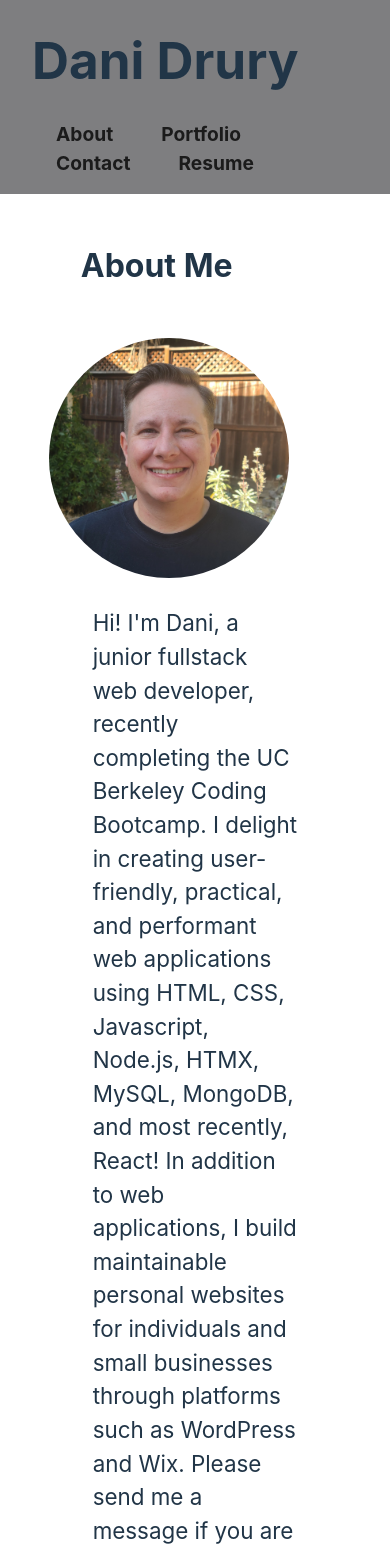
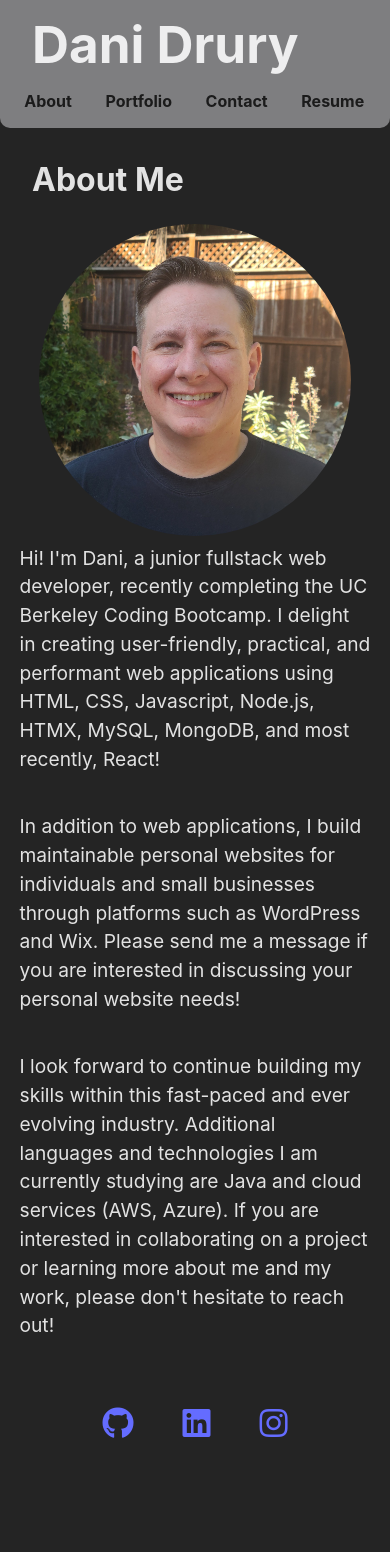
Before and after one commit to DaniDrury/portfolio-project, a React (Vite) app: page / in a window 390 px wide. Shown: the top 1552 px of the page. After the commit the page ends 1457 px from the top, so only its background shows below. Built offline with nearby package versions, Linux system fonts and the light colour scheme.

Commit message:
mobile design complete (minus Portfolio page)

```diff
--- a/src/components/About/About.css
+++ b/src/components/About/About.css
@@ -1,24 +1,28 @@
 img {
+  margin: auto;
   width: 80%;
   border-radius: 50%;
 }
 
 #img-div {
-  width: 25%;
-  min-width: 300px;
+  /* width: 25%; */
+  /* min-width: 300px; */
   max-height: 300px;
+  /* margin: auto; */
+  display: flex;
+  justify-content: center;
 }
 
 #about-div {
-  width: 50%;
+  /* width: 100%; */
   justify-content: baseline;
 }
 
 #p-div {
   display: flex;
   flex-flow: column nowrap;
-  width: 70%;
-  margin:auto;
+  width: 90%;
+  margin: auto;
   align-items: flex-start;
-  font-size: 1.4rem;
+  font-size: 1.2rem;
 }
--- a/src/components/About/index.jsx
+++ b/src/components/About/index.jsx
@@ -2,14 +2,15 @@ import './About.css';
 
 export default function About() {
   return (
-    <div id='about' className='flex-row my-3'>
+    <section id='about' className='flex-row my-2'>
       <div id='img-div'>
         <img src={"src/assets/img/ProfilePhoto.jpg"} alt="Dani Drury headshot" />
       </div>
       <div id='p-div'>
-        <p>Hi! I'm Dani, a junior fullstack web developer, recently completing the UC Berkeley Coding Bootcamp. I delight in creating user-friendly, practical, and performant web applications using HTML, CSS, Javascript, Node.js, HTMX, MySQL, MongoDB, and most recently, React! In addition to web applications, I build maintainable personal websites for individuals and small businesses through platforms such as WordPress and Wix. Please send me a message if you are interested in discussing your personal website needs!</p>
-        <p>I look forward to continue building my skills within this fast-paced and ever evolving industry. Additional languages and technologies I am currently studying are Python and cloud services (AWS, Azure). If you are interested in collaborating on a project or learning more about me and my work, please don't hesitate to reach out!</p>
+        <p>Hi! I'm Dani, a junior fullstack web developer, recently completing the UC Berkeley Coding Bootcamp. I delight in creating user-friendly, practical, and performant web applications using HTML, CSS, Javascript, Node.js, HTMX, MySQL, MongoDB, and most recently, React!</p>
+        <p>In addition to web applications, I build maintainable personal websites for individuals and small businesses through platforms such as WordPress and Wix. Please send me a message if you are interested in discussing your personal website needs!</p>
+        <p>I look forward to continue building my skills within this fast-paced and ever evolving industry. Additional languages and technologies I am currently studying are Java and cloud services (AWS, Azure). If you are interested in collaborating on a project or learning more about me and my work, please don't hesitate to reach out!</p>
       </div>
-    </div>
+    </section>
   );
 }
--- a/src/components/Contact/Contact.css
+++ b/src/components/Contact/Contact.css
@@ -0,0 +1,19 @@
+form {
+  padding: 0 2rem;
+}
+
+input {
+  width: 100%;
+  height: 1.5rem;
+  margin: 0.5rem 0;
+}
+
+textarea {
+  width: 100%;
+}
+
+button {
+  background-color: aquamarine;
+  border-radius: 15px;
+  margin: 1rem 0;
+}
--- a/src/components/Contact/index.jsx
+++ b/src/components/Contact/index.jsx
@@ -1,5 +1,6 @@
 import { useState } from 'react';
 import { validateEmail } from '../../utils/helpers';
+import './Contact.css';
 
 export default function Contact() {
   const [formState, setFormState] = useState({
@@ -40,7 +41,7 @@ export default function Contact() {
   };
 
   return (
-    <section>
+
       <form id="contact-form" onSubmit={handleSubmit}>
         <div>
           <label htmlFor="name">Name:</label>
@@ -61,6 +62,6 @@ export default function Contact() {
         )}
         <button type='submit'>Submit</button>
       </form>
-    </section>
+
   );
 }
--- a/src/components/Footer/Footer.css
+++ b/src/components/Footer/Footer.css
@@ -1,5 +1,5 @@
 footer {
-  margin-bottom: 1rem;
+  padding-bottom: 1rem;
 }
 
 .flex-row {
@@ -12,5 +12,5 @@ footer {
 }
 
 .w-60 {
-  min-width: 40%;
+  min-width: 60%;
 }
--- a/src/components/Header/Header.css
+++ b/src/components/Header/Header.css
@@ -2,12 +2,14 @@ header {
   margin: 0;
   padding: 0;
   background-image: url('../../assets/img/banner.png');
+  border-bottom-left-radius: 10px;
+  border-bottom-right-radius: 10px;
 }
 
 h1 {
   font-size: 3.2em;
   line-height: 1.1;
-  margin: 2rem 0 0 2rem;
+  margin: 1rem 0 0 2rem;
 }
 
 #header-div {
--- a/src/components/Nav/Nav.css
+++ b/src/components/Nav/Nav.css
@@ -1,38 +1,61 @@
 nav {
   display: flex;
   flex-flow: row wrap;
-  margin-top: 1rem;
+  margin: 1rem 0;
   align-items: center;
+  min-width: 100%;
 }
 
 nav ul {
   display: flex;
   flex-flow: row wrap;
+  margin: 0 auto;
+  padding: 0;
 }
 
 nav ul li {
-  font-size: 1.2rem;
-  padding-right: 1rem;
+  font-size: 1rem;
+  list-style-type: none;
 }
 
 nav ul li a {
   color: rgb(27, 27, 27);
-  padding: 0.5rem 1rem;
+  margin: 0.5rem;
+  padding: 0.1rem 0.6rem 0.3rem 0.5rem;
   transition: background-color 1s;
   border-radius: 20px;
 }
 
 nav ul li a:hover {
-  color: #040969;
+  color: #3239bd;
   background-color: antiquewhite;
 }
 
+@media screen and (min-width: 768px) {
+  nav {
+    display: flex;
+    flex-flow: row nowrap;
+    align-items: center;
+    min-width: 0;
+  }
+
+  nav ul {
+    display: flex;
+    margin-top: 2rem;
+  }
+
+  nav ul li {
+    font-size: 1.2rem;
+    padding-right: 0.5rem;
+  }
+}
 
 @media screen and (min-width: 982px) {
   nav {
     display: flex;
     flex-flow: row nowrap;
     align-items: center;
+    min-width: 0;
   }
 
   nav ul {
--- a/src/components/Resume/Resume.css
+++ b/src/components/Resume/Resume.css
@@ -0,0 +1,13 @@
+.mx-2 {
+  margin: 0 2rem;
+}
+
+.skillsUl {
+  margin: 0;
+  padding: 0;
+  list-style: circle inside;
+}
+
+/* .skillsUl li {
+  text-decoration: dotted;
+} */
--- a/src/components/Resume/index.jsx
+++ b/src/components/Resume/index.jsx
@@ -1,11 +1,13 @@
+import './Resume.css';
+
 export default function Resume() {
   return (
-    <section>
+    <section className="mx-2">
       <a href="\src\assets\Drury Tech Resume.pdf" download>Download Resume</a>
       <div>
         <h3>Front End Skills</h3>
         <div>
-          <ul>
+          <ul className='skillsUl'>
             <li>HTML</li>
             <li>CSS</li>
             <li>JavaScript</li>
@@ -17,7 +19,7 @@ export default function Resume() {
       <div>
         <h3>Back End Skills</h3>
         <div>
-          <ul>
+          <ul className='skillsUl'>
             <li>Express.js</li>
             <li>MySQL/Sequelize.js</li>
             <li>MongoDB/Mongoose.js</li>
--- a/src/index.css
+++ b/src/index.css
@@ -3,32 +3,34 @@
   line-height: 1.5;
   font-weight: 400;
 
-  color-scheme: light dark;
+  /* color-scheme: light dark; */
   color: rgba(255, 255, 255, 0.87);
   background-color: #242424;
 
-  font-synthesis: none;
+  /* font-synthesis: none;
   text-rendering: optimizeLegibility;
   -webkit-font-smoothing: antialiased;
-  -moz-osx-font-smoothing: grayscale;
+  -moz-osx-font-smoothing: grayscale; */
 
   margin: 0;
+  padding: 0;
+  /* margin-block-start: 0; */
   box-sizing: border-box;
   width: 100vw;
+  height: 100vh;
 }
 
 body {
   margin: 0;
-  display: flex;
-  flex-direction: column;
+  /* display: flex; */
+  /* flex-direction: column; */
   width: 100%;
   min-width: 320px;
   min-height: 100vh;
 }
 
 main {
-  width: 75%;
-  margin: auto;
+  width: 100%;
 }
 
 a {
@@ -40,13 +42,11 @@ a:hover {
   color: #535bf2;
 }
 
-li {
-  list-style-type: none;
-}
-
 h2 {
+  margin-block-start: 0;
+  margin-block-end: 2.5rem;
+  line-height: 0.5rem;
   text-align: start;
-  margin-top: 2rem;
   font-size: 2rem;
   padding-left: 2rem;
 }
@@ -73,6 +73,7 @@ button:focus-visible {
 .flex-col {
   display: flex;
   flex-direction: column;
+  /* justify-content: space-between; */
 }
 
 .flex-row {
@@ -100,6 +101,10 @@ button:focus-visible {
   height: 100vh;
 }
 
+/* .py-2 {
+  padding: 2rem 0;
+} */
+
 .my-2 {
   margin: 2rem 0;
 }
@@ -108,7 +113,7 @@ button:focus-visible {
   margin: 3rem 0;
 }
 
-@media (prefers-color-scheme: light) {
+/* @media (prefers-color-scheme: light) {
   :root {
     color: #213547;
     background-color: #ffffff;
@@ -119,4 +124,4 @@ button:focus-visible {
   button {
     background-color: #f9f9f9;
   }
-}
+} */
```
